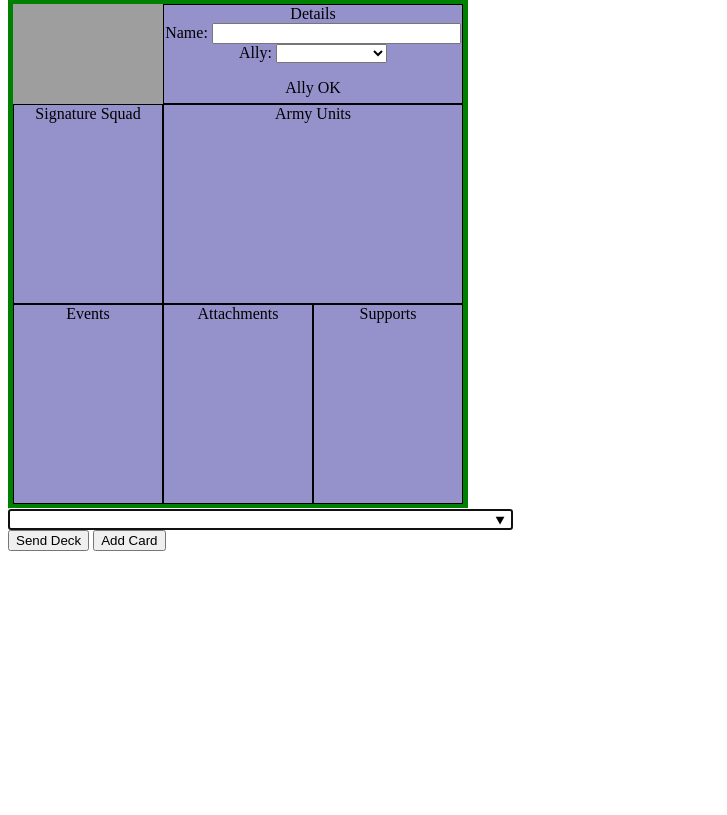
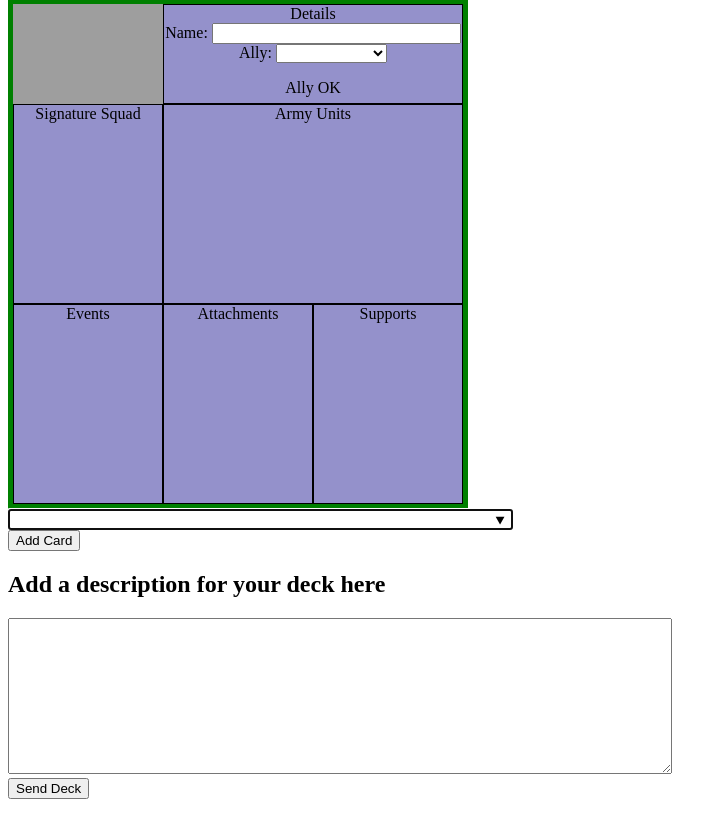
Before and after one commit to C-C-Coalback/Conquest-LCG-Deckbuilder, a Django app: page /decks/create_deck/ in a window 1280 px wide. Shown: the part 221-1036 px from the top of the page, without its empty margins (0-727 px from the left). Before the commit the page ends 772 px from the top, so only its background shows below. Run offline with Django 4.2, Linux system fonts and the light colour scheme; grey boxes are pictures that could not be loaded.

Commit message:
Saving decks supported.

```diff
--- a/conquestdb/decks/templates/decks/createdeck.html
+++ b/conquestdb/decks/templates/decks/createdeck.html
@@ -39,11 +39,11 @@
 <textarea id="chat-log" cols="100" rows="10"></textarea><br>
 </div>
 <input id="card-input" type="search" list="card_list" size="60"><br>
+<input id="card-submit" type="button" value="Add Card">
+<h2>Add a description for your deck here</h2>
+<textarea id="descriptionInput" name="description" rows="10" cols="80"></textarea><br>
 <input id="deck-submit-1" type="button" value="Send Deck" onclick="sendDeckAuto();">
-<input id="card-submit" type="button" value="Add Card">
-<div id="current-warlord">
-    <p></p>
-</div>
+<input id="username" name="username" value="{{ user.username }}" style="display:none;">
 <div id="responseMessage">
     <p></p>
 </div>
@@ -307,7 +307,9 @@
                     data: {
                         'warlord_name': name_warlord,
                         'ally_faction': $('#ally').val(),
+                        'username': $('#username').val(),
                         'deck_text': chat_holder,
+                        'description': $('#descriptionInput').val(),
                         'flag': 'SENDDECK',
                         'csrfmiddlewaretoken': '{{ csrf_token }}' // CSRF token for security
                     },
--- a/conquestdb/decks/views.py
+++ b/conquestdb/decks/views.py
@@ -2,6 +2,8 @@ from django.shortcuts import render
 from django.http import JsonResponse
 from conquestdb.cardscode import Initfunctions
 from conquestdb.cardscode import FindCard
+import os
+import copy
 
 
 card_array = Initfunctions.init_player_cards()
@@ -22,6 +24,155 @@ for key in range(len(apoka_errata_array)):
 
 
 alignment_wheel = ["Astra Militarum", "Space Marines", "Tau", "Eldar", "Dark Eldar", "Chaos", "Orks"]
+
+
+def clean_sent_deck(deck_message):
+    print("Code to test if deck is ok")
+    deck_sections = deck_message.split(sep="------------------"
+                                           "----------------------------------------------------")
+    print(deck_sections)
+    individual_parts = []
+    for i in range(len(deck_sections)):
+        individual_parts += deck_sections[i].split(sep="\n")
+    individual_parts = [x for x in individual_parts if x]
+    return individual_parts
+
+
+def second_part_deck_validation(deck):
+    global card_array
+    global cards_dict
+    print("Size should be fine")
+    name = deck[0]
+    res = name != '' and all(c.isalnum() or c.isspace() for c in name)
+    if len(name) > 27:
+        return "Name too long"
+    elif not res:
+        return "Name contains non-alphanumeric characters"
+    warlord_card = FindCard.find_card(deck[1], card_array, cards_dict)
+    if warlord_card.get_card_type() != "Warlord":
+        print("Card in Warlord position is not a warlord")
+        return "Card in Warlord position is not a warlord"
+    remaining_signature_squad = copy.deepcopy(warlord_card.get_signature_squad())
+    print("Warlord name: ", warlord_card.get_name())
+    print("Remaining signature squad list: ", remaining_signature_squad)
+    factions = deck[2].split(sep=" (")
+    if len(factions) == 2:
+        factions[1] = factions[1][:-1]
+    print(factions)
+    warlord_matches = True
+    if factions[0] != warlord_card.get_faction():
+        print("Faction chosen does not match the warlord")
+        return "Warlord does not match main faction"
+    if len(factions) == 1 and warlord_matches:
+        factions.append("None")
+        return deck_validation(deck, remaining_signature_squad, factions, warlord_card.get_name())
+    if len(factions) == 2 and warlord_matches:
+        if factions[0] == factions[1]:
+            print("Main faction and ally faction can not be the same")
+            return "Main faction and ally faction can not be the same"
+        alignment_wheel = ["Astra Militarum", "Space Marines", "Tau", "Eldar",
+                           "Dark Eldar", "Chaos", "Orks"]
+        position_main_faction = -1
+        for i in range(len(alignment_wheel)):
+            if alignment_wheel[i] == factions[0]:
+                position_main_faction = i
+        if position_main_faction != -1:
+            ally_pos_1 = (position_main_faction + 1) % 7
+            ally_pos_2 = (position_main_faction - 1) % 7
+            if factions[1] == alignment_wheel[ally_pos_1] \
+                    or factions[1] == alignment_wheel[ally_pos_2]:
+                return deck_validation(deck, remaining_signature_squad, factions)
+            elif factions[1] == "Astra Militarum" and warlord_card.get_name() == "Commander Starblaze":
+                return deck_validation(deck, remaining_signature_squad, factions, "Commander Starblaze")
+        return "Issue with faction matching."
+    return "Unknown issue"
+
+
+def deck_validation(deck, remaining_signature_squad, factions, warlord=""):
+    global card_array
+    global cards_dict
+    print("Can continue")
+    current_index = 4
+    while deck[current_index] != "Army":
+        if deck[current_index] in remaining_signature_squad:
+            print("Found a match")
+            try:
+                remaining_signature_squad.remove(deck[current_index])
+            except ValueError:
+                print("How?")
+            print(remaining_signature_squad)
+        else:
+            print("No match")
+            return "Unexpected Card in Signature Squad: " + deck[current_index]
+        current_index += 1
+    if len(remaining_signature_squad) > 0:
+        return "Missing something from signature squad"
+    synapse_needed = False
+    has_synapse = False
+    if factions[0] == "Tyranids":
+        synapse_needed = True
+    current_index += 1
+    card_count = 0
+    skippers = ["Support", "Attachment", "Event", "Synapse"]
+    while deck[current_index] != "Planet" and current_index < len(deck):
+        if len(deck[current_index]) > 3:
+            current_name = deck[current_index][3:]
+            current_amount = deck[current_index][0]
+            try:
+                card_count += int(current_amount)
+                if int(current_amount) > 3:
+                    print("Too many copies")
+                    return "Too many copies: " + current_name
+            except ValueError:
+                return "Number missing"
+            card_result = FindCard.find_card(current_name, card_array, cards_dict)
+            if card_result.get_name() != current_name:
+                print("Card not found in database", current_name)
+                return "Card not found in database: " + current_name
+            if card_result.get_loyalty() == "Signature":
+                print("Signature card found")
+                return "Signature card found: " + current_name
+            if card_result.get_card_type() == "Synapse":
+                if synapse_needed:
+                    if has_synapse:
+                        return "Too many Synapse units given"
+                    else:
+                        if current_amount != "1":
+                            return "Wrong number for synapse unit"
+                        has_synapse = True
+                else:
+                    return "Synapse units not allowed in this deck"
+            faction_check_passed = False
+            if card_result.get_faction() == factions[0]:
+                faction_check_passed = True
+            elif card_result.get_faction() == factions[1] and card_result.get_loyalty() == "Common":
+                faction_check_passed = True
+            elif factions[0] == "Necrons" and card_result.get_faction() != "Tyranids" and \
+                    card_result.get_loyalty() == "Common" and card_result.get_card_type() == "Army":
+                faction_check_passed = True
+            elif card_result.get_faction() == "Neutral":
+                if factions[0] == "Tyranids" and card_result.get_card_type() == "Army":
+                    return "Tyranids may not have Neutral Army Units in their deck"
+                faction_check_passed = True
+            elif warlord == "Gorzod":
+                if card_result.get_faction() == "Astra Militarum" or card_result.get_faction() == "Space Marines":
+                    if card_result.get_card_type() == "Army" and card_result.get_loyalty() == "Common":
+                        if card_result.check_for_a_trait("Vehicle"):
+                            faction_check_passed = True
+            if not faction_check_passed:
+                print("Faction check not passed", factions[0], factions[1], card_result.get_faction())
+                return "Faction check not passed (Main, Ally, Card): "\
+                       + factions[0] + factions[1] + card_result.get_faction()
+        current_index += 1
+        while deck[current_index] in skippers:
+            current_index += 1
+    if synapse_needed and not has_synapse:
+        return "No Synapse Unit Given"
+    if card_count < 42:
+        print("Too few cards")
+        return "Too few cards: " + str(card_count)
+    print("No issues")
+    return "SUCCESS"
 
 
 def decks(request):
@@ -45,8 +196,44 @@ def ajax_view(request):
         flag = request.POST.get('flag')
         if flag == "SENDDECK":
             text = request.POST.get('deck_text')
-            print(text)
-            return JsonResponse({'message': 'Saving'})
+            username = request.POST.get('username')
+            description = request.POST.get('description')
+            message_to_send = ""
+            text = text.replace("\"Subject: &Omega;-X62113\"", "")
+            text = text.replace("idden Base", "'idden Base")
+            text = text.replace("\"", "")
+            deck = clean_sent_deck(text)
+            print(deck)
+            print("got here")
+            deck_name = deck[0]
+            if len(deck) > 5:
+                if "{AUTOMAIN}" in deck[2]:
+                    warlord = FindCard.find_card(deck[1], card_array, cards_dict)
+                    deck[2] = deck[2].replace("{AUTOMAIN}", warlord.get_faction())
+                    text = text.replace("{AUTOMAIN}", warlord.get_faction())
+                message_to_send = second_part_deck_validation(deck)
+            print("got here 2")
+            if message_to_send == "SUCCESS":
+                print("Need to save deck")
+                print(os.getcwd())
+                directory = os.getcwd()
+                target_directory = directory + "/decks/deckstorage/" + username + "/"
+                os.makedirs(target_directory, exist_ok=True)
+                target_directory = directory + "/decks/deckstorage/" + username + "/" + deck_name
+                if not os.path.exists(target_directory):
+                    print("Path does not exist")
+                    os.mkdir(target_directory)
+                else:
+                    print("path exists")
+                    return JsonResponse({'message': 'deck with that name already exists'})
+                with open(target_directory + "/content", "w") as file:
+                    file.write(text)
+                with open(target_directory + "/desc", "w") as file:
+                    file.write(description)
+                return JsonResponse({'message': 'deck ok'})
+            message_to_send = "Feedback/" + message_to_send
+            message = message_to_send
+            return JsonResponse({'message': 'deck not ok'})
         if flag == "SETALLY":
             ally_name = request.POST.get('ally_faction')
             warlord_name = request.POST.get('warlord_name')
@@ -108,6 +295,8 @@ def ajax_view(request):
             elif main_faction == "Tyranids":
                 if card.get_faction() == "Tyranids" or (card.get_faction() == "Neutral" and card_type != "Army"):
                     ally_ok = True
+            elif card.get_faction() == "Neutral":
+                ally_ok = True
             elif warlord_name == "Commander Starblaze":
                 if ally == "Astra Militarum" and card.get_faction() == "Astra Militarum" and\
                         card.get_loyalty() == "Common":
```
Also changed, not shown: 1 other file.
